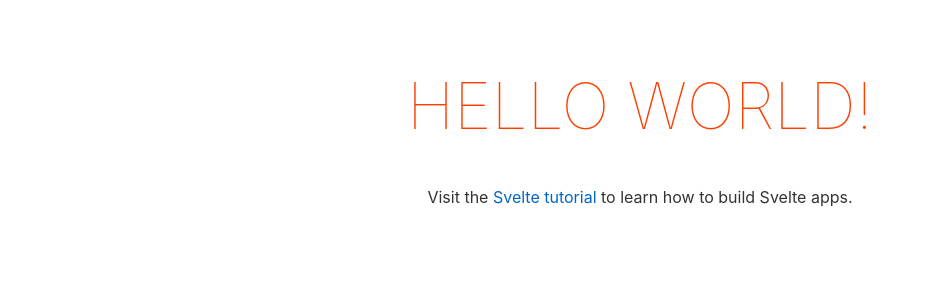
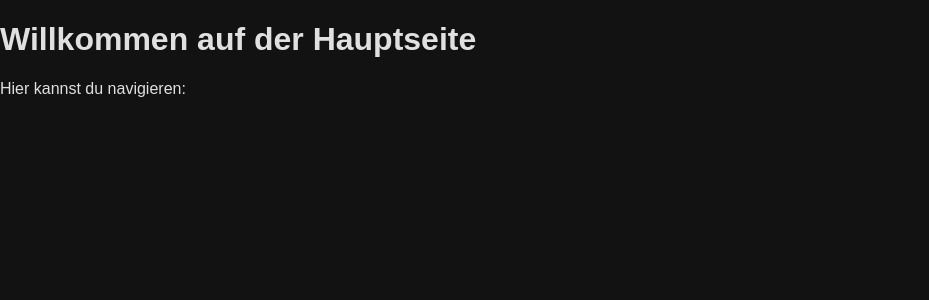
Before and after one commit to LinusWolkersdorfer/BdayReminder, a Svelte app in the folder svelte/: page / in a window 1280 px wide. Shown: the top 300 px of the page, without its empty margins (0-929 px from the left). Built offline with nearby package versions, Linux system fonts and the light colour scheme.

Commit message:
frontend first steps

```diff
--- a/svelte/package.json
+++ b/svelte/package.json
@@ -19,6 +19,7 @@
     "svelte": "^3.55.0"
   },
   "dependencies": {
-    "sirv-cli": "^2.0.0"
+    "sirv-cli": "^2.0.0",
+    "svelte-spa-router": "^4.0.1"
   }
 }
--- a/svelte/public/global.css
+++ b/svelte/public/global.css
@@ -1,63 +1,35 @@
-html, body {
-	position: relative;
-	width: 100%;
-	height: 100%;
+/* src/global.css */
+:root {
+  --bg: #121212;
+  --fg: #e0e0e0;
+  --accent: #3b82f6;
 }
 
 body {
-	color: #333;
-	margin: 0;
-	padding: 8px;
-	box-sizing: border-box;
-	font-family: -apple-system, BlinkMacSystemFont, "Segoe UI", Roboto, Oxygen-Sans, Ubuntu, Cantarell, "Helvetica Neue", sans-serif;
+  margin: 0;
+  background: var(--bg);
+  color: var(--fg);
+  font-family: sans-serif;
 }
 
-a {
-	color: rgb(0,100,200);
-	text-decoration: none;
-}
-
-a:hover {
-	text-decoration: underline;
-}
-
-a:visited {
-	color: rgb(0,80,160);
-}
-
-label {
-	display: block;
-}
-
-input, button, select, textarea {
-	font-family: inherit;
-	font-size: inherit;
-	-webkit-padding: 0.4em 0;
-	padding: 0.4em;
-	margin: 0 0 0.5em 0;
-	box-sizing: border-box;
-	border: 1px solid #ccc;
-	border-radius: 2px;
-}
-
-input:disabled {
-	color: #ccc;
+input, textarea {
+  background: #1e1e1e;
+  color: var(--fg);
+  border: 1px solid #333;
+  padding: 8px 12px;
+  border-radius: 6px;
+  width: 100%;
 }
 
 button {
-	color: #333;
-	background-color: #f4f4f4;
-	outline: none;
+  background: var(--accent);
+  border: none;
+  padding: 10px 16px;
+  color: white;
+  border-radius: 6px;
+  cursor: pointer;
 }
 
-button:disabled {
-	color: #999;
+button:hover {
+  background: #2563eb;
 }
-
-button:not(:disabled):active {
-	background-color: #ddd;
-}
-
-button:focus {
-	border-color: #666;
-}
--- a/svelte/public/index.html
+++ b/svelte/public/index.html
@@ -4,7 +4,7 @@
 	<meta charset='utf-8'>
 	<meta name='viewport' content='width=device-width,initial-scale=1'>
 
-	<title>Svelte app</title>
+	<title>BDay Reminder</title>
 
 	<link rel='icon' type='image/png' href='/favicon.png'>
 	<link rel='stylesheet' href='/global.css'>
@@ -14,5 +14,7 @@
 </head>
 
 <body>
+	<!-- Das Target-Element mit der ID 'app', in das Svelte die App rendert -->
+  	<div id="app"></div>
 </body>
 </html>
--- a/svelte/src/App.svelte
+++ b/svelte/src/App.svelte
@@ -1,30 +1,15 @@
+<!-- src/App.svelte -->
 <script>
-	export let name;
+  import Router from 'svelte-spa-router';
+  import Home from './routes/Home.svelte';
+  import Page1 from './routes/Page1.svelte';
+  import Page2 from './routes/Page2.svelte';
+
+  const routes = {
+    '/': Home,
+    '/page1': Page1,
+    '/page2': Page2
+  }
 </script>
 
-<main>
-	<h1>Hello {name}!</h1>
-	<p>Visit the <a href="https://svelte.dev/tutorial">Svelte tutorial</a> to learn how to build Svelte apps.</p>
-</main>
-
-<style>
-	main {
-		text-align: center;
-		padding: 1em;
-		max-width: 240px;
-		margin: 0 auto;
-	}
-
-	h1 {
-		color: #ff3e00;
-		text-transform: uppercase;
-		font-size: 4em;
-		font-weight: 100;
-	}
-
-	@media (min-width: 640px) {
-		main {
-			max-width: none;
-		}
-	}
-</style>
+<Router {routes} />
--- a/svelte/src/main.js
+++ b/svelte/src/main.js
@@ -1,10 +1,7 @@
 import App from './App.svelte';
 
 const app = new App({
-	target: document.body,
-	props: {
-		name: 'world'
-	}
+	target: document.getElementById('app')
 });
 
 export default app;
--- /dev/null
+++ b/svelte/src/routes/Home.svelte
@@ -0,0 +1,3 @@
+<!-- src/svelte/routes/Home.svelte -->
+<h1>Willkommen auf der Hauptseite</h1>
+<p>Hier kannst du navigieren:</p>
--- /dev/null
+++ b/svelte/src/routes/Page1.svelte
@@ -0,0 +1,25 @@
+<!-- src/svelte/routes/Page1.svelte -->
+<script>
+    let value = "";
+    let response = "";
+
+    async function sendToBackend() {
+        const res = await fetch("http://localhost:8000/", {
+            method: "GET",
+            headers: { "Content-Type": "application/json" },
+            body: JSON.stringify({ data: value })
+        });
+
+        response = await res.json();
+    }
+</script>
+
+<h1>Backend-Test (Page 1)</h1>
+
+<input bind:value placeholder="Wert eingeben…" />
+
+<button on:click={sendToBackend}>Abschicken</button>
+
+{#if response}
+    <p>Antwort: {JSON.stringify(response)}</p>
+{/if}
--- /dev/null
+++ b/svelte/src/routes/Page2.svelte
@@ -0,0 +1,25 @@
+<!-- src/svelte/routes/Page2.svelte -->
+<script>
+    let value = "";
+    let response = "";
+
+    async function sendToBackend() {
+        const res = await fetch("http://localhost:8000/", {
+            method: "GET",
+            headers: { "Content-Type": "application/json" },
+            body: JSON.stringify({ data: value })
+        });
+
+        response = await res.json();
+    }
+</script>
+
+<h1>Backend-Test (Page 2)</h1>
+
+<input bind:value placeholder="Wert eingeben…" />
+
+<button on:click={sendToBackend}>Abschicken</button>
+
+{#if response}
+    <p>Antwort: {JSON.stringify(response)}</p>
+{/if}
```
Also changed, not shown: svelte/src/Layout.svelte (added, +25 -0 lines), 1 other file (tests, documents, lock files or other folders).
